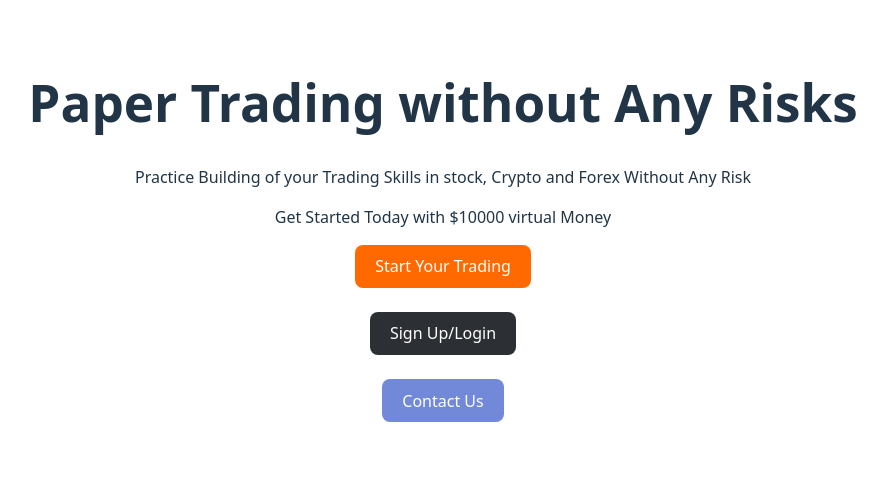
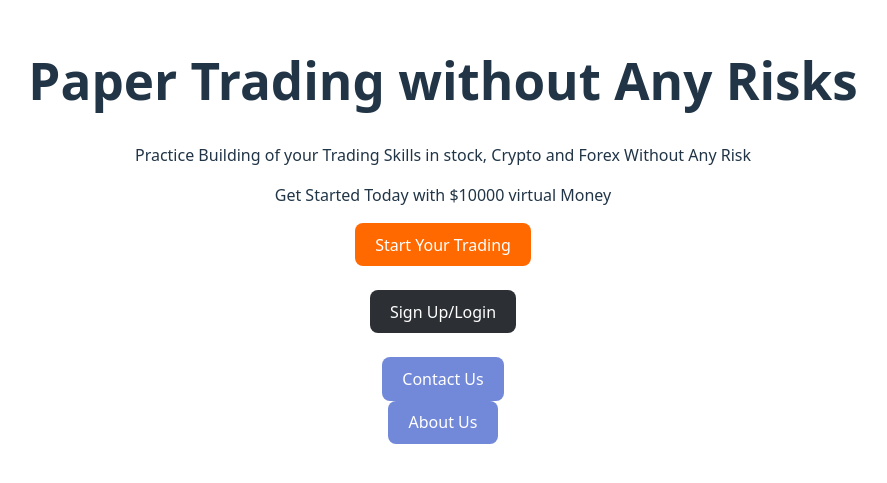
Before and after one commit to RajuLopchan/React-Intern, a React (Vite) app: page / in a window 1280 px wide. Shown: the part 169-652 px from the top of the page, without its empty margins (197-1084 px from the left). Built offline with nearby package versions, Linux system fonts and the light colour scheme.

Commit message:
button add

```diff
--- a/src/App.jsx
+++ b/src/App.jsx
@@ -13,8 +13,12 @@ function App() {
       <Button label="Start Your Trading" bgColor="#ff6900" textColor="#fff"/><br />
       <Button label="Sign Up/Login" bgColor="#2c2f33" textColor="#fff"/><br />
       <Button label="Contact Us" bgColor="#7289da" textColor="#fff"/>
+      <Button label="About Us" bgColor="#7289da" textColor="#fff"/>
     </div>
   )
 }
 
+
+
+
 export default App
```
